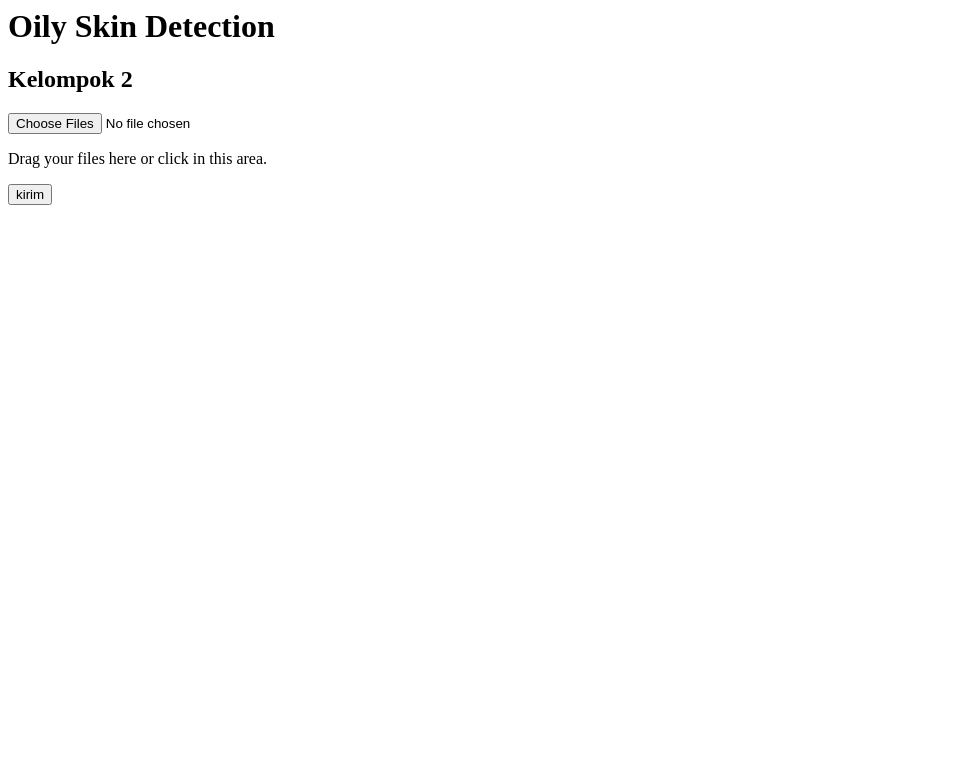
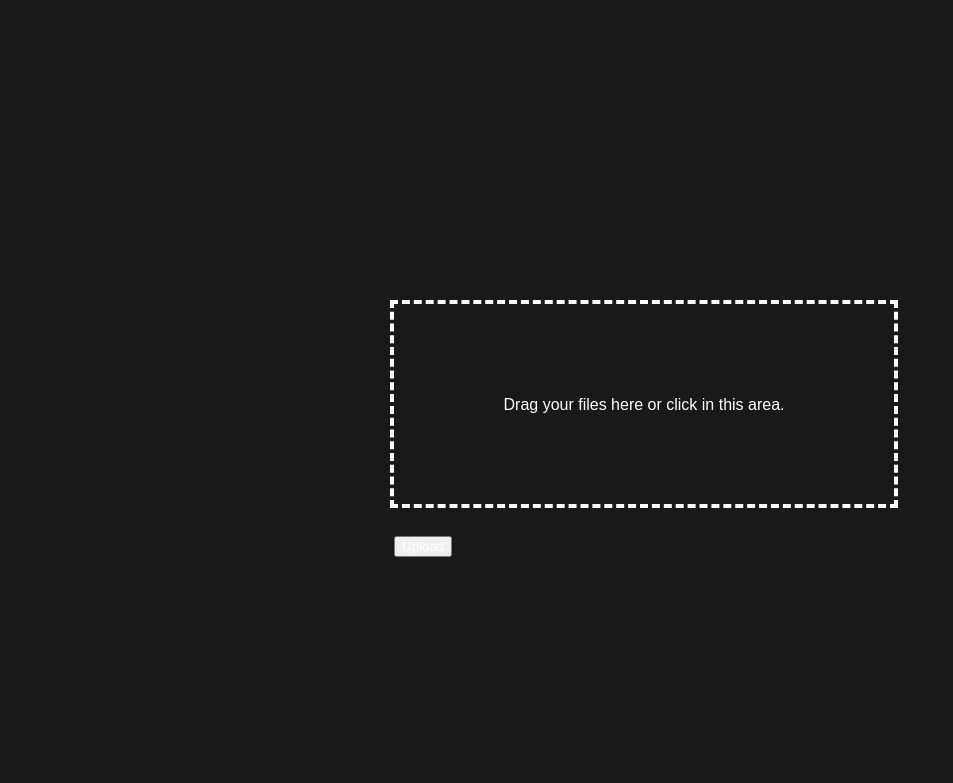
Before and after one commit to baiqyuniar/Oily-Skin, a Flask app: template template/main/index.html in a window 1280 px wide. Shown: the top 783 px of the page, without its empty margins (0-953 px from the left). Run offline with Flask 2, Linux system fonts and the light colour scheme; the template is opened without the code that fills it, so the values that code supplies are empty.

Commit message:
udah bisa upload gambar

```diff
--- a/template/main/index.html
+++ b/template/main/index.html
@@ -1,7 +1,25 @@
-<h1>Oily Skin Detection<h2>Kelompok 2</h2></h1>
-<form action="/predict" method="POST">
-    <input type="file" name="file" multiple>
-    <p>Drag your files here or click in this area.</p>
+<!-- <h1>Oily Skin Detection<h2>Kelompok 2</h2></h1>
+<form action="/predict" method="POST" enctype="multipart/form-data">
+    <input type="file" name="file">
+    <p>Put your files here</p>
 <tr><td><input type="submit" value="kirim"/></td><td></td></tr>
 </table>
-  </form>
+  </form> -->
+<!DOCTYPE html>
+<html lang="en">
+  <head>
+    <meta charset="UTF-8" />
+    <meta http-equiv="X-UA-Compatible" content="IE=edge" />
+    <meta name="viewport" content="width=device-width, initial-scale=1.0" />
+    <title>Oily Skin Detection</title>
+    <link rel="stylesheet" type="text/css" href="../styles/main/index.css" />
+    <script src="../styles/main/index.js"></script>
+  </head>
+  <body>
+    <form action="/predict" method="POST" enctype="multipart/form-data">
+      <input type="file" multiple />
+      <p>Drag your files here or click in this area.</p>
+      <button type="submit">Upload</button>
+    </form>
+  </body>
+</html>
--- /dev/null
+++ b/template/styles/main/index.css
@@ -0,0 +1,34 @@
+body {
+  background: rgba(0, 0, 0, 0.9);
+}
+form {
+  position: absolute;
+  top: 50%;
+  left: 50%;
+  margin-top: -100px;
+  margin-left: -250px;
+  width: 500px;
+  height: 200px;
+  border: 4px dashed #fff;
+}
+form p {
+  width: 100%;
+  height: 100%;
+  text-align: center;
+  line-height: 170px;
+  color: #ffffff;
+  font-family: Arial;
+}
+form input {
+  position: absolute;
+  margin: 0;
+  padding: 0;
+  width: 100%;
+  height: 100%;
+  outline: none;
+  opacity: 0;
+}
+form button {
+  margin: 0;
+  color: #fff;
+}
--- /dev/null
+++ b/template/styles/main/index.js
@@ -0,0 +1,5 @@
+$(document).ready(function () {
+  $('form input').change(function () {
+    $('from p').text(this.files.length + ' file(s) selected');
+  });
+});
```
Also changed, not shown: main.py (renamed from deploy_flask.py).
